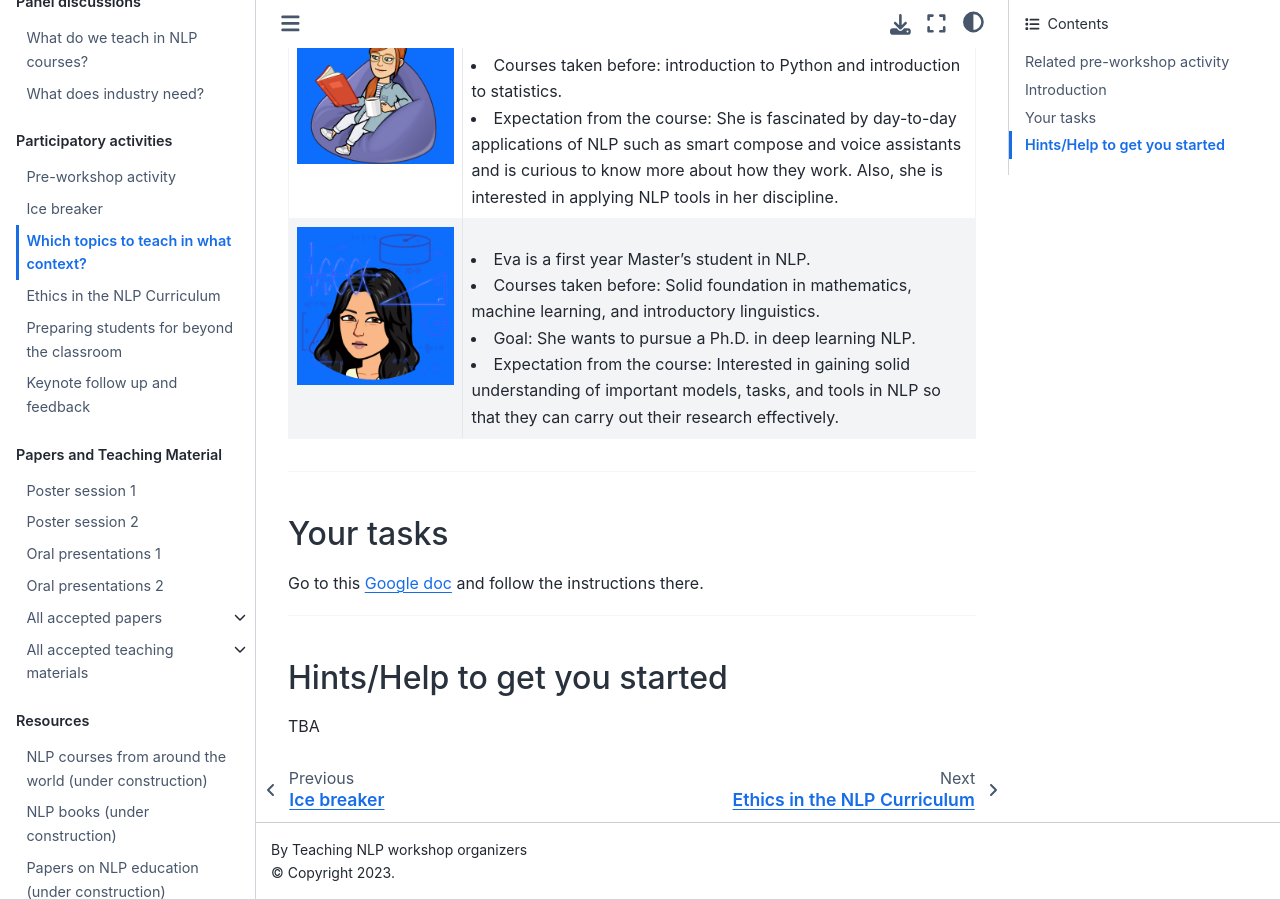
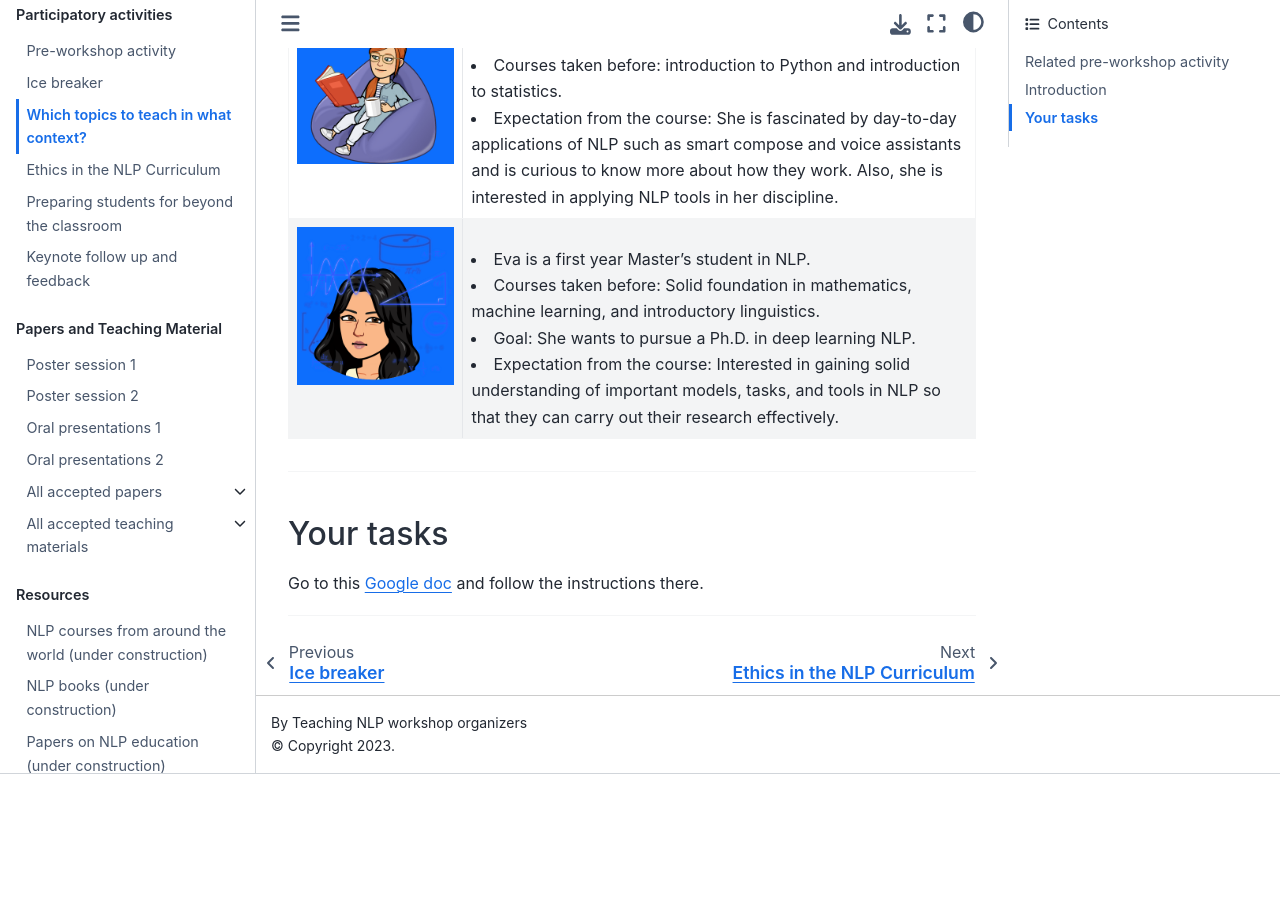
Before and after one commit to TeachingNLP/workshop-book, a Jupyter Book: the page built from activities/core-topics.md, in a window 1280 px wide and 900 px high, scrolled down 872 px. Built offline with Jupyter Book 1.0.4 settings and Sphinx 7.4.7 and the Sphinx Book theme 1.1.4, drawn with Linux system fonts in a browser that asks for light colours; after the commit the page ends 1646 px from its top, so only the background shows below that.

Commit message:
updating

```diff
--- a/activities/core-topics.md
+++ b/activities/core-topics.md
@@ -3,6 +3,7 @@
 - **Participatory Event 2**
 - **Day 1: June 10th from 14:00 to 15:00 UTC-04:00 or ET**
 - **How to connect:** [Zoom  via Underline](https://underline.io/events/122/sessions?eventSessionId=4302)
+
 
 ## Related pre-workshop activity
 
@@ -27,7 +28,3 @@ Go to this [Google doc](https://docs.google.com/document/d/1h_X3oZk6ZPNewlGzu6u_
 
 
 <hr>
-
-## Hints/Help to get you started
-
-TBA
```
